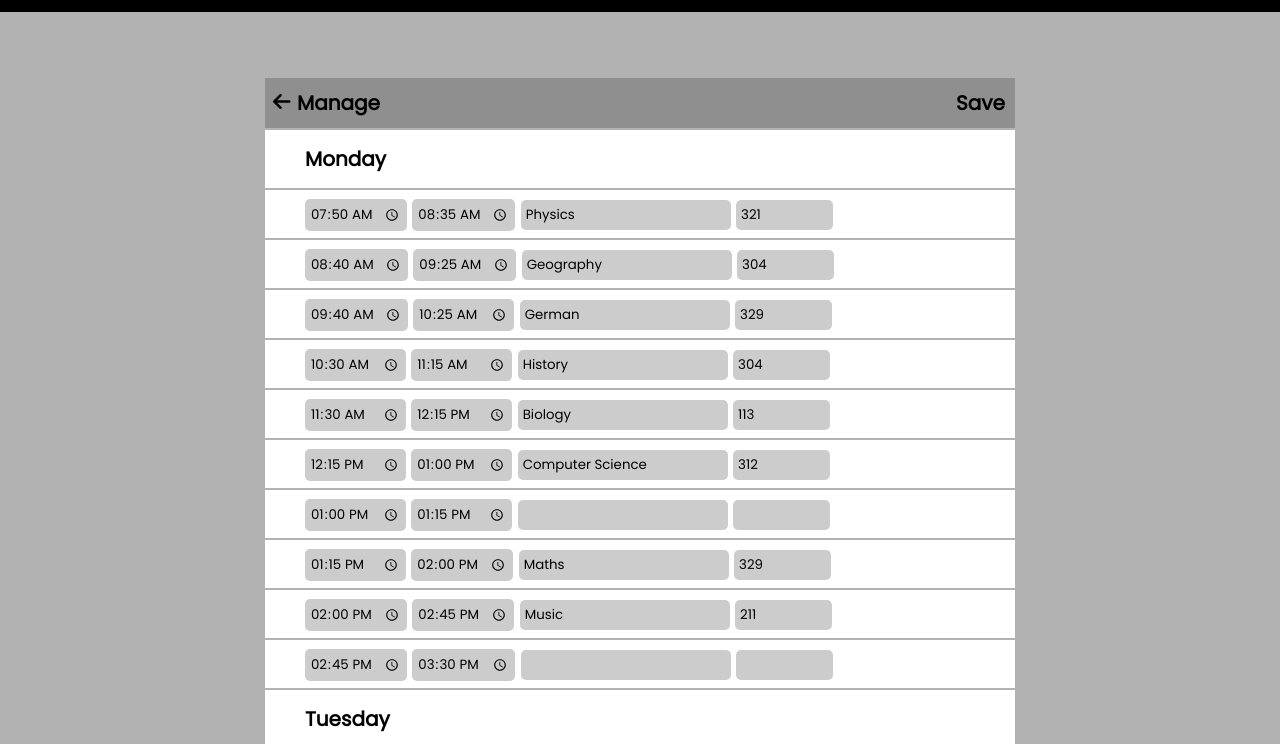
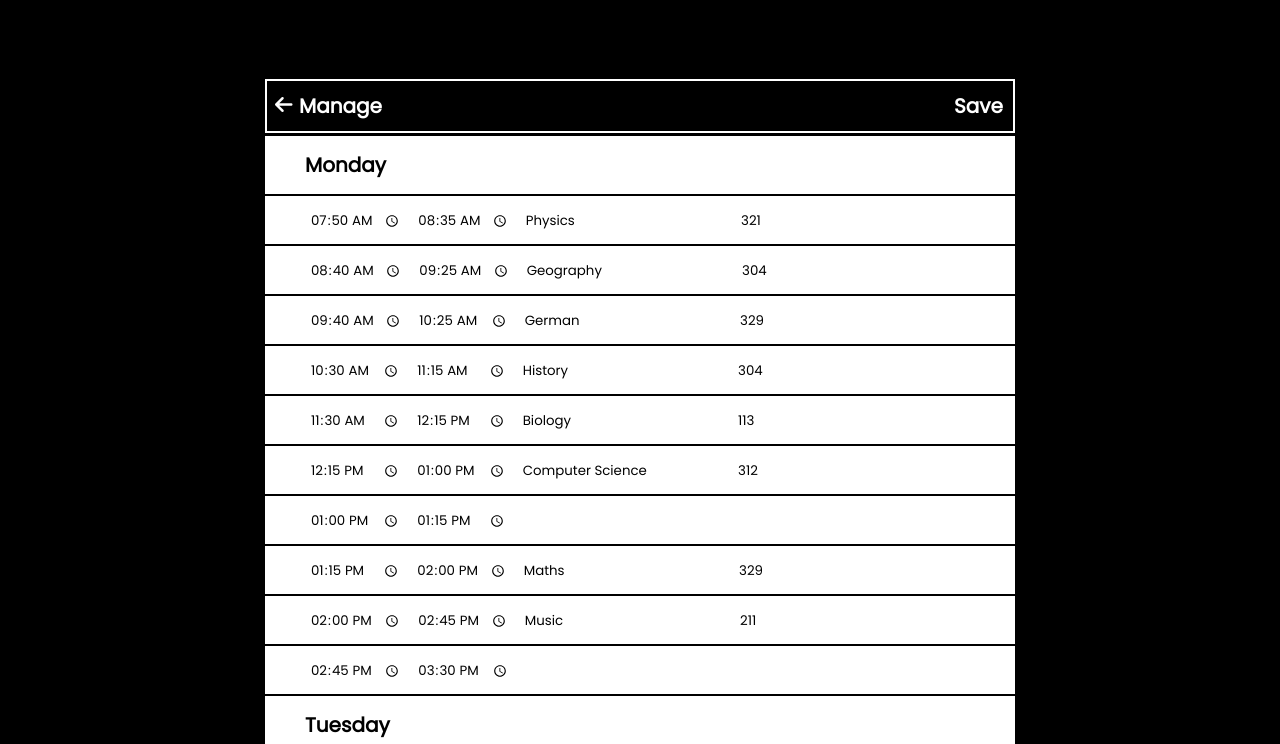
Before and after one commit to dchhitarka/timetable, a plain HTML site: page menu/manage.html in a window 1280 px wide. In both pictures the pointer is over the item 640 px from the left and 159 px from the top of the page. Shown: the part 56-800 px from the top of the page. Drawn offline with Linux system fonts and the light colour scheme.

Commit message:
Change light theme to dark theme

```diff
--- a/css/main.css
+++ b/css/main.css
@@ -6,6 +6,7 @@
     box-sizing: border-box;
     overflow-x: hidden;
     font-family: Poppins, Nunito, sans-sans-serif;
+    transition: border 0;
 }
 a, a:hover{
     color: inherit;
@@ -13,7 +14,7 @@ a, a:hover{
     outline: none;
 }
 body{
-    background-color: rgba(0,0,0,0.3);
+    background-color: rgba(0,0,0,1);
 }
 header{
     background-color: black;
@@ -98,8 +99,10 @@ section{}
         }
         .opt:hover{
             background-color: rgba(0,0,0,0.2);
-            border: none;
+            border: 2px solid white;
+            margin: 3px auto;
             transition: 0.4s;
+            color: white;
         }
             .opt i{
                 position: absolute;
--- a/css/menu.css
+++ b/css/menu.css
@@ -37,3 +37,12 @@
         background-color: rgba(0,0,0,0.2);
         padding: 5px;
     }
+input{
+    background-color: white;
+    color: black;
+}
+
+.opt input, input:hover, input:focus{
+    background-color: white;
+    color: black;
+}
```
Also changed, not shown: index.html (+1 -0 lines), manifest.json.
